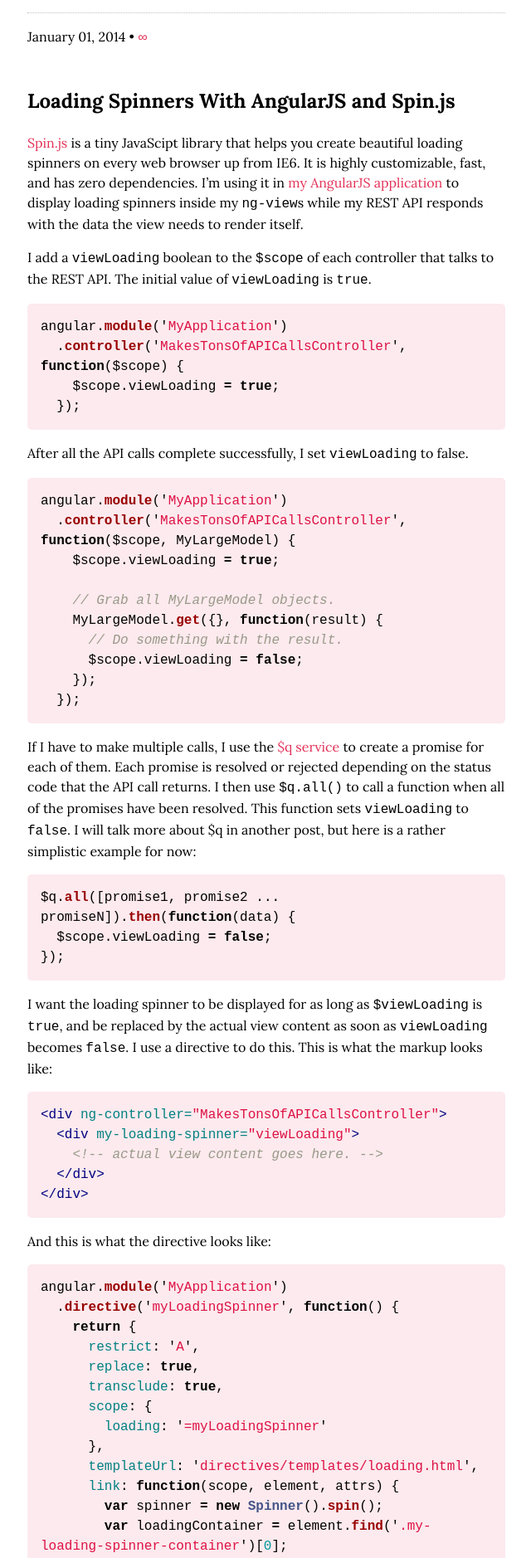
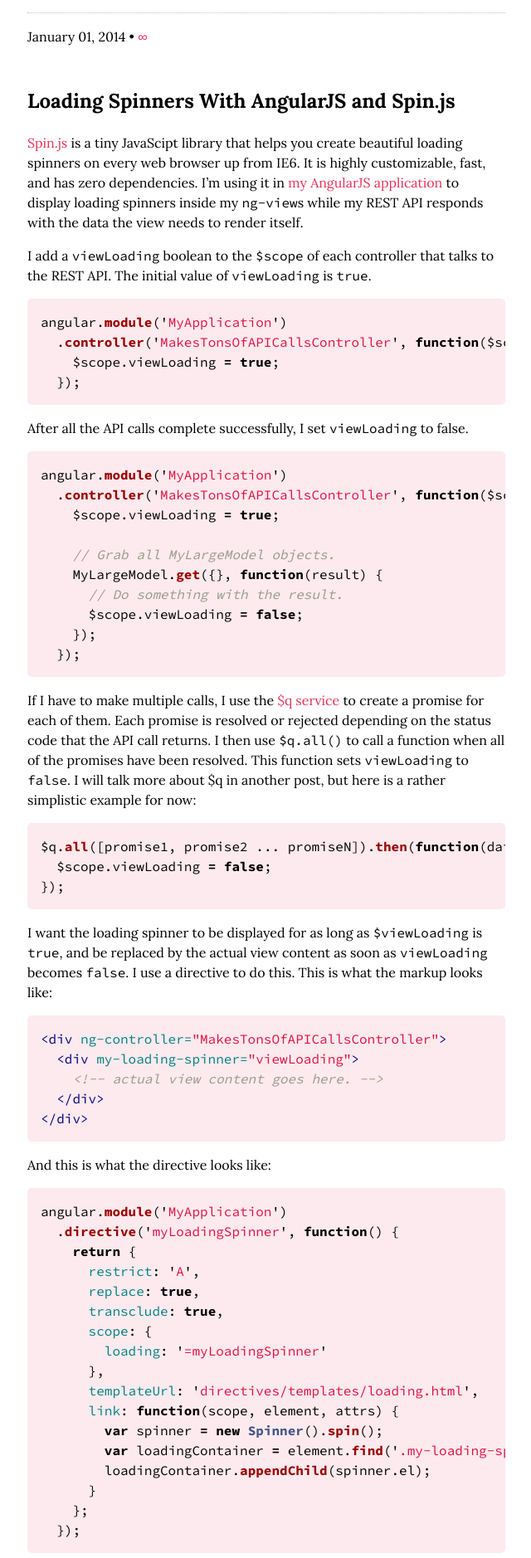
Before and after one commit to s3thi/ankursethi.in-old, a Jekyll site: the page built from index.html, in a window 1280 px wide. Shown: the part 3878-5756 px from the top of the page at 83% size, without its empty margins (319-959 px from the left). Built offline with Jekyll 4.4.1, drawn with Linux system fonts in a browser that asks for light colours; Markdown is read by kramdown in place of the engine named in the settings; the list of posts is cut into pages by our own code.

Commit message:
Added Source Code Pro for code, fixed code scrolling, fixed images being too large.

```diff
--- a/_layouts/default.html
+++ b/_layouts/default.html
@@ -12,10 +12,12 @@
   <meta http-equiv="X-UA-Compatible" content="IE=edge,chrome=1">
   <meta name="viewport" content="width=device-width">
 
-  <link href="http://fonts.googleapis.com/css?family=Lora:400,700,400italic,700italic" rel="stylesheet">
   <link rel="stylesheet" href="/css/normalize.min.css">
   <link rel="stylesheet" href="/css/main.css">
   <link rel="stylesheet" href="/css/syntax.css">
+
+  <link href="http://fonts.googleapis.com/css?family=Lora:400,700,400italic,700italic" rel="stylesheet">
+  <link href="http://fonts.googleapis.com/css?family=Source+Code+Pro:400,700" rel="stylesheet">
 </head>
 
 <body>
--- a/_posts/2013-03-05-okay-wordpress-you-win-this-round.markdown
+++ b/_posts/2013-03-05-okay-wordpress-you-win-this-round.markdown
@@ -14,7 +14,7 @@
 
 Hacking on Can 'O Beans was a lot of fun, but it was only fun for the part of my brain that enjoyed engineering puzzles. The part that wanted to _just fucking write_ was frustrated with the whole deal.
 
-![Pretty, isn't it?]({{site.url}}/images/Screen-Shot-2013-03-04-at-12.48.05-.png)
+[![Pretty, isn't it?]({{site.url}}/images/django-admin.png)]({{site.url}}/images/django-admin.png)
 
 The astute reader may now ask why I had to go and write my own blogging app when I could just have used Wordpress like every other sane person. An year ago, I would have told said astute reader that Wordpress was a terrible piece of software. I would have gone on to mention that it was slow and unresponsive, that it had a cluttered UI that was anathema to the creative mind, that it was insecure, that it was impossible for a sane person to customize Wordpress because it was written in PHP, etc. etc.
 
--- a/css/main.css
+++ b/css/main.css
@@ -17,6 +17,11 @@
   height: 100%;
 }
 
+img {
+  height: 100%;
+  width: 100%;
+}
+
 header,
 nav {
   text-align: center;
@@ -26,7 +31,14 @@
   background-color: rgba(227, 50, 88, 0.1);
   border-radius: 5px;
   padding: 1em;
-  overflow: scroll;
+  overflow: auto;
+  word-wrap: normal;
+  white-space: pre;
+}
+
+pre,
+code {
+  font-family: "Source Code Pro", sans-serif;
 }
 
 .title .tagline {
```
Also changed, not shown: images/Screen-Shot-2013-03-04-at-12.48.05-.png (deleted).
